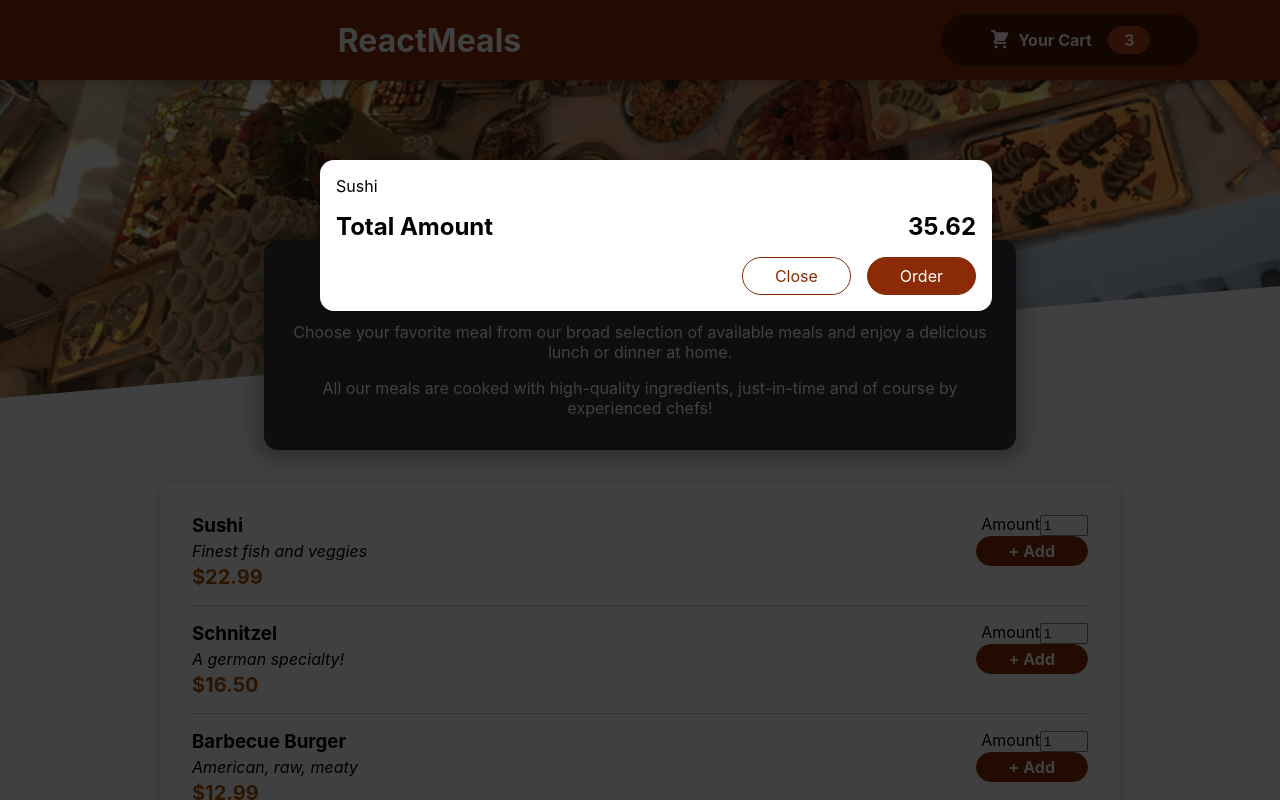
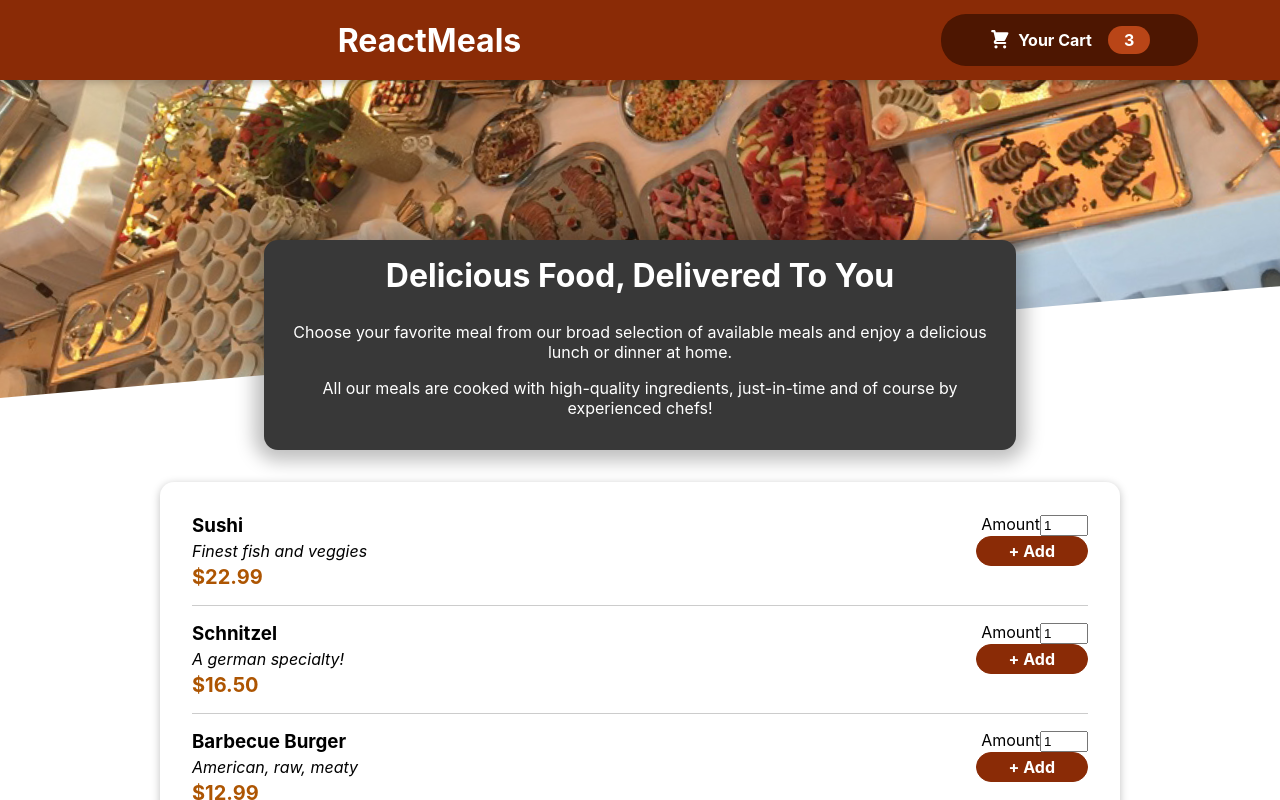
Before and after one commit to Mitarora05/try_react, a React (Create React App) app: page / in a window 1280 px wide. Shown: the top 800 px of the page. Built offline with nearby package versions, Linux system fonts and the light colour scheme.

Commit message:
made the cart functional

```diff
--- a/src/foodOrder/fooComponents/Cart/Cart.tsx
+++ b/src/foodOrder/fooComponents/Cart/Cart.tsx
@@ -1,32 +1,31 @@
 import React from 'react';
+import Modal from '../UI/Modal';
 import classes from './Cart.module.css';
-import Modal from '../UI/Modal';
 
-interface ICartItem {
-  id: string;
-  name: string;
-  amount: number;
-  price: number;
+interface CartProps {
+  onClose: () => void;
 }
 
-const Cart: React.FC = () => {
-  const cartItems: JSX.Element = (
+const Cart: React.FC<CartProps> = (props) => {
+  const cartItems = (
     <ul className={classes['cart-items']}>
-      {[{ id: 'c1', name: 'Sushi', amount: 2, price: 12.99 }].map((item: ICartItem) => (
+      {[{ id: 'c1', name: 'Sushi', amount: 2, price: 12.99 }].map((item) => (
         <li key={item.id}>{item.name}</li>
       ))}
     </ul>
   );
 
   return (
-    <Modal>
+    <Modal onClose={props.onClose}>
       {cartItems}
       <div className={classes.total}>
         <span>Total Amount</span>
         <span>35.62</span>
       </div>
       <div className={classes.actions}>
-        <button className={classes['button--alt']}>Close</button>
+        <button className={classes['button--alt']} onClick={props.onClose}>
+          Close
+        </button>
         <button className={classes.button}>Order</button>
       </div>
     </Modal>
--- a/src/foodOrder/fooComponents/FoodApp.tsx
+++ b/src/foodOrder/fooComponents/FoodApp.tsx
@@ -1,16 +1,29 @@
-import React, { Fragment } from 'react';
-import Header from './Layout/Header';
-import Meals from './Meals/Meals';
-import Cart from './Cart/Cart';
+import React, { Fragment, useState } from "react";
+import Header from "./Layout/Header";
+import Cart from "./Cart/Cart";
+import Meals from "./Meals/Meals";
 
-function FoodApp() {
-    return <Fragment>
-        <Cart />
-        <Header />
-        <main>
-            <Meals />
-        </main>
+
+function App() {
+  const [cartIsShown, setCartIsShown] = useState(false);
+
+  const showCartHandler = () => {
+    setCartIsShown(true);
+  };
+
+  const hideCartHandler = () => {
+    setCartIsShown(false);
+  };
+
+  return (
+    <Fragment>
+      {cartIsShown && <Cart onClose={hideCartHandler} />}
+      <Header onShowCart={showCartHandler} />
+      <main>
+        <Meals />
+      </main>
     </Fragment>
+  );
 }
 
-export default FoodApp;
+export default App;
--- a/src/foodOrder/fooComponents/Layout/Header.tsx
+++ b/src/foodOrder/fooComponents/Layout/Header.tsx
@@ -1,10 +1,10 @@
 import { Fragment } from "react";
-import classes from "./Header.module.css";
+import HeaderCartButton from './HeaderCartButton';
 import mealsImage from "../../../assests/meals.jpg";
-import HeaderCartButton from "./HeaderCartButton";
+import classes from './Header.module.css';
 
 interface HeaderProps {
-  // Define props if needed
+  onShowCart: () => void;
 }
 
 const Header: React.FC<HeaderProps> = (props) => {
@@ -12,12 +12,13 @@ const Header: React.FC<HeaderProps> = (props) => {
     <Fragment>
       <header className={classes.header}>
         <h1>ReactMeals</h1>
-        <HeaderCartButton />
+        <HeaderCartButton onShowCart={props.onShowCart} />
       </header>
-      <div className={classes["main-image"]}>
-        <img src={mealsImage} alt="A table full of delicious food!" />
+      <div className={classes['main-image']}>
+        <img src={mealsImage} alt='A table full of delicious food!' />
       </div>
     </Fragment>
   );
 };
+
 export default Header;
--- a/src/foodOrder/fooComponents/Layout/HeaderCartButton.tsx
+++ b/src/foodOrder/fooComponents/Layout/HeaderCartButton.tsx
@@ -1,12 +1,13 @@
 import CartIcon from "../Cart/CartIcon";
-import classes from "./HeaderCartButton.module.css";
+import classes from './HeaderCartButton.module.css';
 
 interface HeaderCartButtonProps {
-  // Define props if needed
+  onShowCart: () => void;
 }
+
 const HeaderCartButton: React.FC<HeaderCartButtonProps> = (props) => {
   return (
-    <button className={classes.button}>
+    <button className={classes.button} onClick={props.onShowCart}>
       <span className={classes.icon}>
         <CartIcon />
       </span>
--- a/src/foodOrder/fooComponents/UI/Modal.tsx
+++ b/src/foodOrder/fooComponents/UI/Modal.tsx
@@ -5,6 +5,7 @@ import classes from "./Modal.module.css";
 
 interface IModalProps extends React.PropsWithChildren {
   //   children: React.ReactNode;
+  onClose: () => void;
 }
 
 interface IModalOverlayProps extends React.PropsWithChildren {
```
